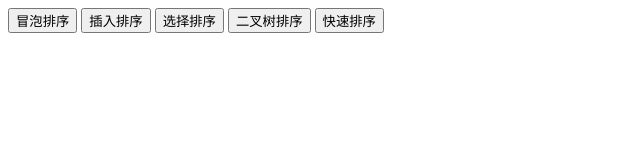
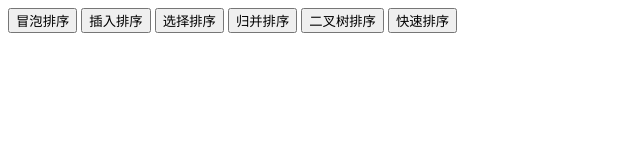
Before and after one commit to wxGoldking/sort-project, a plain HTML site: page index.html in a window 1280 px wide. Shown: the whole page, without its empty margins (0-640 px from the left). Drawn offline with Linux system fonts and the light colour scheme.

Commit message:
'添加归并排序'

```diff
--- a/index.html
+++ b/index.html
@@ -10,6 +10,7 @@
   <button onclick="bubblingSort()">冒泡排序</button>
   <button onclick="insertionSort()">插入排序</button>
   <button onclick="selectSort()">选择排序</button>
+  <button onclick="mergerSort()">归并排序</button>
   <button onclick="binaryTreeSort()">二叉树排序</button>
   <button onclick="quickSort()">快速排序</button>
   <script>
@@ -58,6 +59,47 @@
       }
       const end = new Date();
       console.log(`选择排序耗时${end - start}`, array);
+    }
+
+
+    //归并排序
+    function mergerSort(array = [...arr]){
+      // 拆成两个数组比较
+      function sort(arr){
+        if(arr.length < 2) return arr;
+        let mid = Math.floor(arr.length / 2);
+        let left = arr.slice(0, mid),
+            right  = arr.slice(mid, arr.length);
+        return merge(sort(left),sort(right));
+      }
+
+      // 挨个两两比较两个数组的数据，小的加入结果数组
+      function merge(left, right){
+        const result = [], length = left.length + right.length;
+        for (let i = 0, j = 0, index = 0; index < length; index++) {
+          if(i >= left.length) {
+            result[index] = right[j++];
+            continue;
+          }
+          if(j >= right.length) {
+            result[index] = left[i++];
+            continue;
+          }
+          if(left[i] < right[j]){
+            result[index] = left[i++]
+            continue;
+          }
+          if(left[i] >= right[j]){
+            result[index] = right[j++]
+            continue;
+          }
+        }
+        return result;
+      }
+      const start = new Date();
+      let result = sort(array);
+      const end = new Date();
+      console.log(`归并排序耗时${end - start}`, result);
     }
 
     //二叉树排序
```
